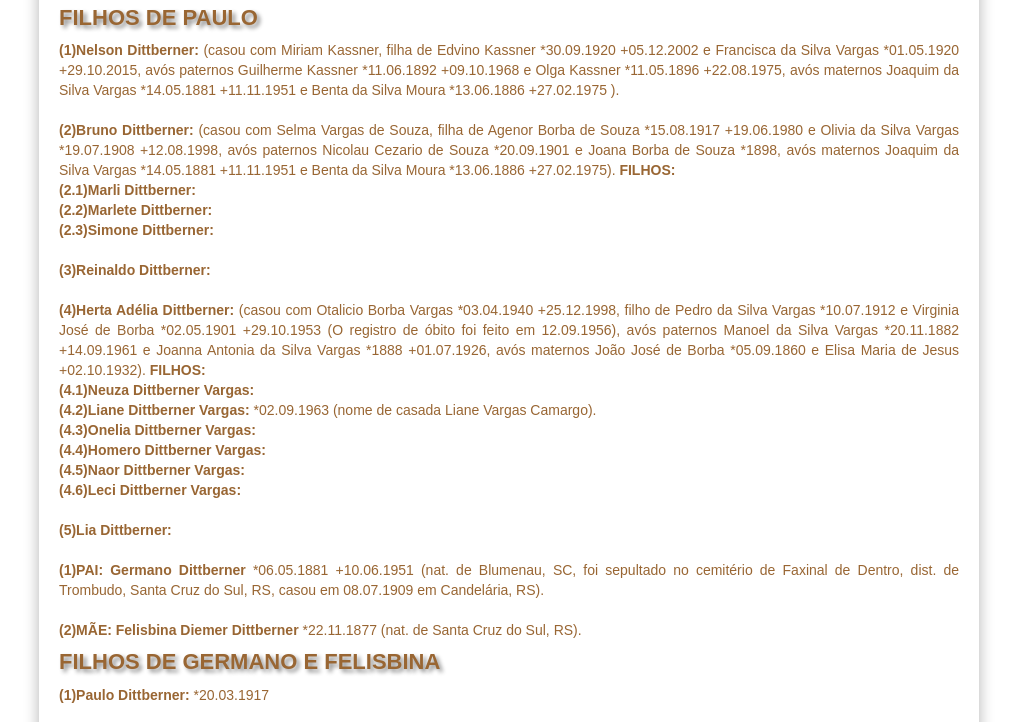
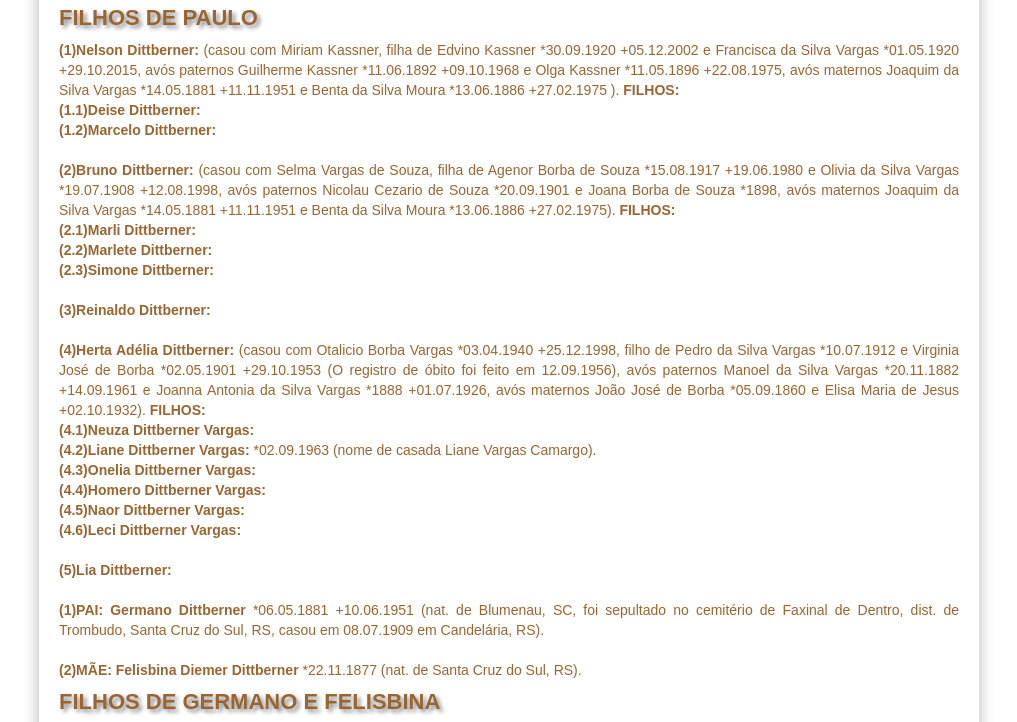
Before and after one commit to claudiovargas1955/claudiovargas1955.github.io, a Jekyll site: the page built from _pages/familia-dittberner.html, in a window 1280 px wide and 900 px high, scrolled down 830 px, cut to the strip 178-900 px from the top of the window. Shown: the whole strip, without its empty margins (131-1148 px from the left). Built offline with Jekyll 4.4.1, drawn with Linux system fonts in a browser that asks for light colours; some web fonts are replaced.

Commit message:
Update familia-dittberner.html

```diff
--- a/_pages/familia-dittberner.html
+++ b/_pages/familia-dittberner.html
@@ -129,7 +129,9 @@ figure.foto-legenda:hover figcaption {opacity: 1;
 <h4>FILHOS DE PAULO</h4>
 <p><b>(1)Nelson Dittberner: </b>(casou com Miriam Kassner, filha de Edvino Kassner *30.09.1920 +05.12.2002 e Francisca da Silva Vargas *01.05.1920 +29.10.2015, avós
 paternos Guilherme Kassner *11.06.1892 +09.10.1968 e Olga Kassner *11.05.1896 +22.08.1975, avós maternos Joaquim da Silva Vargas *14.05.1881 +11.11.1951 e Benta da Silva Moura
-*13.06.1886 +27.02.1975 ). <br><br>
+*13.06.1886 +27.02.1975 ). <b>FILHOS: </b><br>
+  <b>(1.1)Deise Dittberner: </b><br>
+  <b>(1.2)Marcelo Dittberner: </b><br><br>
 
 <b>(2)Bruno Dittberner: </b>(casou com Selma Vargas de Souza, filha de Agenor Borba de Souza *15.08.1917 +19.06.1980 e Olivia da Silva Vargas *19.07.1908 +12.08.1998, avós
 paternos Nicolau Cezario de Souza *20.09.1901 e Joana Borba de Souza *1898, avós maternos Joaquim da Silva Vargas *14.05.1881 +11.11.1951 e Benta da Silva Moura *13.06.1886
```
